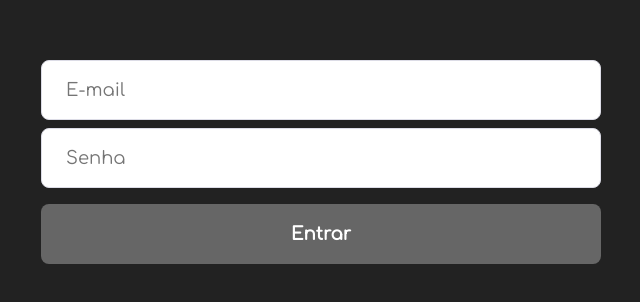
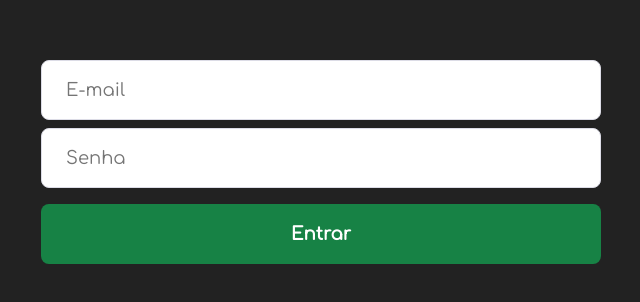
Before and after one commit to hique023/dashrcadmin, a React (Create React App) app: page / in a window 1280 px wide. Shown: the part 372-674 px from the top of the page, without its empty margins (319-959 px from the left). Built offline with nearby package versions, Linux system fonts and the light colour scheme.

Commit message:
Alterado cor do botão de login

```diff
--- a/src/pages/Login/styles.css
+++ b/src/pages/Login/styles.css
@@ -29,4 +29,5 @@
 
 .logon-container section.form form button {
   margin-bottom: 40px;
+  background-color: var(--green);
 }
```
